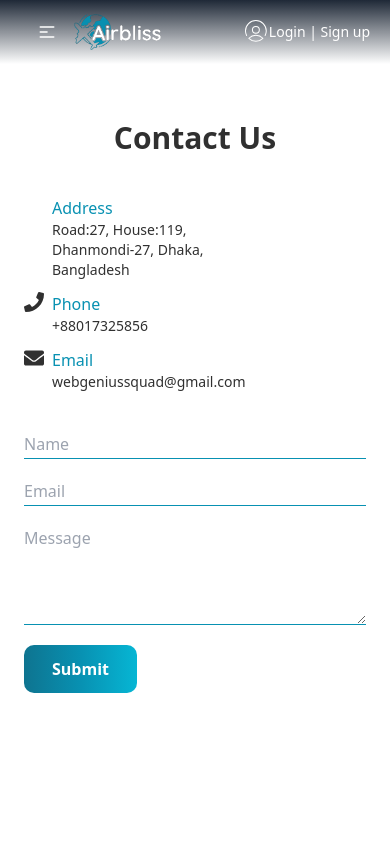
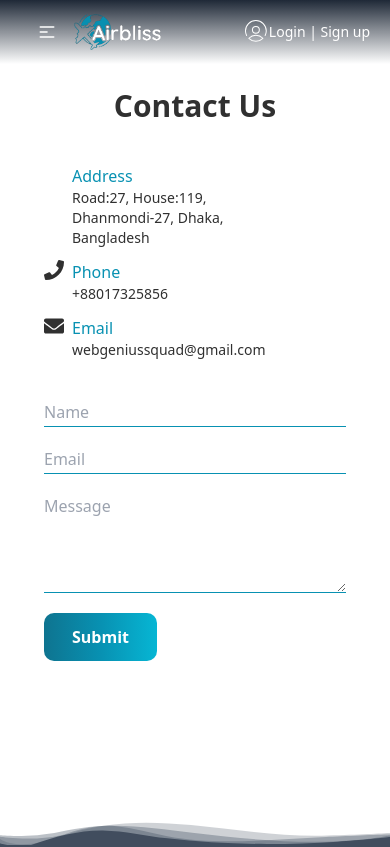
Before and after one commit to druvodev/airbliss, a React (Vite) app in the folder client-side/: page /contact in a window 390 px wide. Shown: the top 847 px of the page. Built offline with nearby package versions, Linux system fonts and the light colour scheme; no server answers; some icons are missing.

Commit message:
Add some css in conatact and refund

```diff
--- a/client-side/src/pages/Contact/Contact.jsx
+++ b/client-side/src/pages/Contact/Contact.jsx
@@ -11,7 +11,7 @@ const Contact = () => {
       get better work in-front of you.</p>
   </>
   return (
-    <div className="py-20 lg:w-10/12 mx-auto">
+    <div className="pb-8 md:pb-16 pt-12 px-5 sm:px-10 max-w-7xl mx-auto h-auto overflow-hidden">
       <div className=" py-10 ">
         <h3 className="text-3xl  font-bold text-center">
           Contact Us
--- a/client-side/src/pages/Refund/Refund.jsx
+++ b/client-side/src/pages/Refund/Refund.jsx
@@ -4,10 +4,13 @@ const Refund = () => {
 
     return (
         <div className="py-24">
-           <div className="lg:px-20">
+          <div className="pb-8 md:pb-16 pt-12 px-5 sm:px-10 max-w-7xl mx-auto h-auto overflow-hidden">
+          <div className="lg:px-20">
            <h3 className="text-center bg-cyan-300 py-2 text-2xl font-bold text-[#855c5c]">Refund Policy</h3>
            </div>
             <RefundTable></RefundTable>
+          </div>
+
         </div>
     );
 };
```
